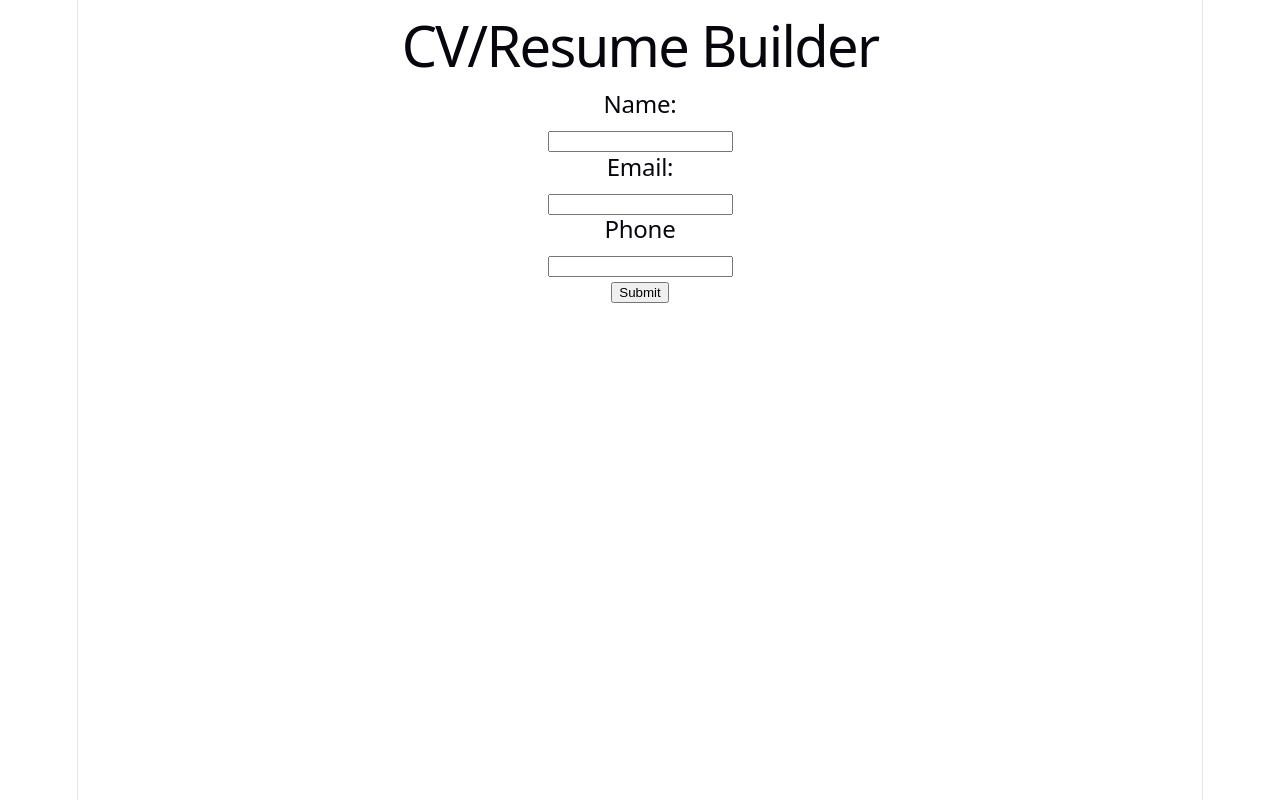
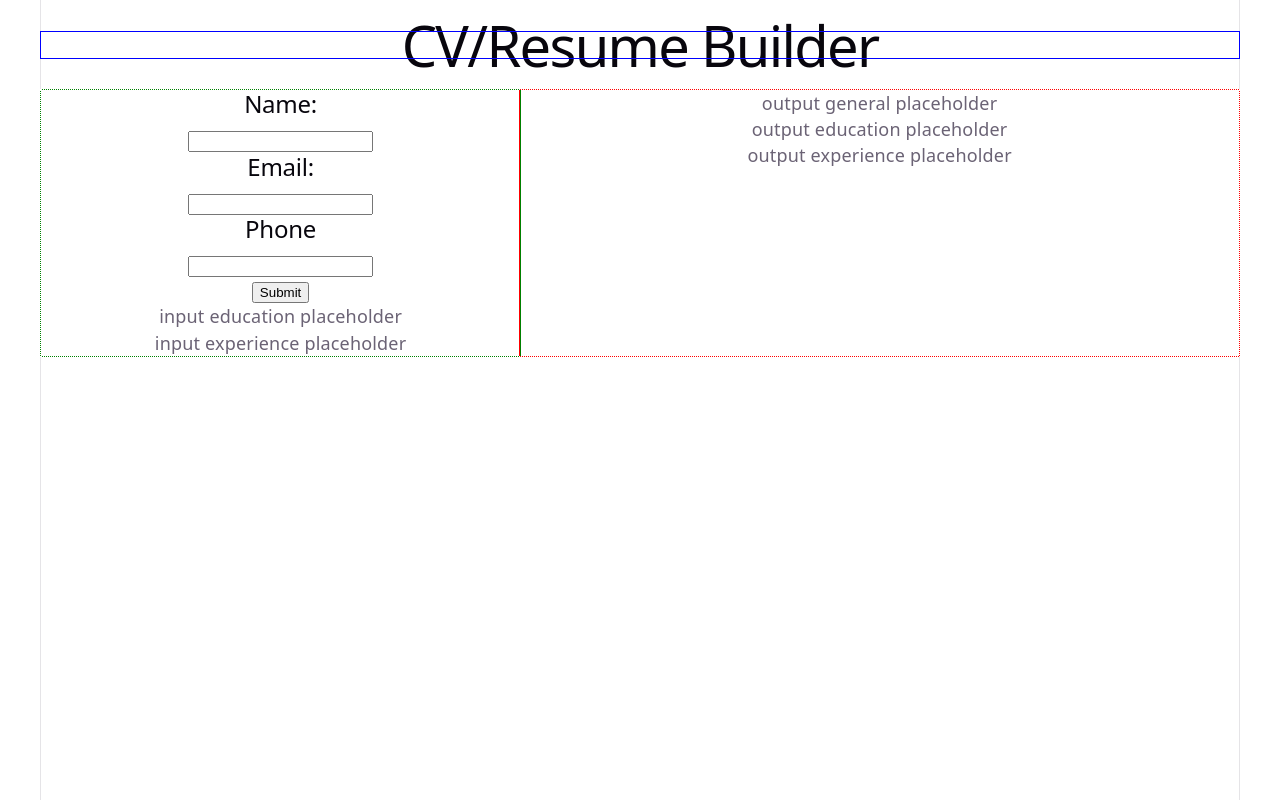
Before and after one commit to caojieming/odin-react-cv, a React (Vite) app: page / in a window 1280 px wide. Built offline with nearby package versions, Linux system fonts and the light colour scheme.

Commit message:
basic structure outline

```diff
--- a/src/App.jsx
+++ b/src/App.jsx
@@ -1,27 +1,35 @@
 import { useState } from 'react'
 import './styles/App.css'
-import { InputGeneral } from './components/InputGeneral'
-import { InputEducation } from './components/InputEducation'
-import { InputExperience } from './components/InputExperience'
+import { InputGeneral } from './components/input/InputGeneral.jsx'
+import { InputEducation } from './components/input/InputEducation.jsx'
+import { InputExperience } from './components/input/InputExperience.jsx'
+import { OutputGeneral } from './components/output/OutputGeneral.jsx'
+import { OutputEducation } from './components/output/OutputEducation.jsx'
+import { OutputExperience } from './components/output/OutputExperience.jsx'
 
 
 function App() {
 
 	return (
-		<main id='body'>
+		<>
+			<h1 id='title'>CV/Resume Builder</h1>
 
-			<h1>CV/Resume Builder</h1>
+			<main id='mainContent'>
 
-			<section id='input'>
-				<InputGeneral />
-				<InputEducation />
-				<InputExperience />
-			</section>
+				<section id='inputSect'>
+					<InputGeneral />
+					<InputEducation />
+					<InputExperience />
+				</section>
 
-			<section id='output'>
+				<section id='outputSect'>
+					<OutputGeneral />
+					<OutputEducation />
+					<OutputExperience />
+				</section>
 
-			</section>
-		</main>
+			</main>
+		</>
 	)
 }
 export default App
--- /dev/null
+++ b/src/components/input/InputEducation.jsx
@@ -0,0 +1,11 @@
+import { useState } from 'react'
+
+export function InputEducation() {
+    // const [person, setPerson] = useState(0);
+
+    return (
+        <div id='inputEducation'>
+            input education placeholder
+        </div>
+    );
+}
--- /dev/null
+++ b/src/components/input/InputExperience.jsx
@@ -0,0 +1,11 @@
+import { useState } from 'react'
+
+export function InputExperience() {
+    // const [person, setPerson] = useState(0);
+
+    return (
+        <div id='inputExperience'>
+            input experience placeholder
+        </div>
+    );
+}
--- a/src/components/InputExperience.jsx
+++ b/src/components/output/OutputEducation.jsx
@@ -1,10 +1,11 @@
 import { useState } from 'react'
 
-export function InputExperience() {
+export function OutputEducation() {
     // const [person, setPerson] = useState(0);
 
     return (
-        <div id='inputExperience'>
+        <div id='outputEducation'>
+            output education placeholder
         </div>
     );
 }
--- /dev/null
+++ b/src/components/output/OutputExperience.jsx
@@ -0,0 +1,11 @@
+import { useState } from 'react'
+
+export function OutputExperience() {
+    // const [person, setPerson] = useState(0);
+
+    return (
+        <div id='outputExperience'>
+            output experience placeholder
+        </div>
+    );
+}
--- a/src/components/InputEducation.jsx
+++ b/src/components/output/OutputGeneral.jsx
@@ -1,10 +1,11 @@
 import { useState } from 'react'
 
-export function InputEducation() {
+export function OutputGeneral() {
     // const [person, setPerson] = useState(0);
 
     return (
-        <div id='inputEducation'>
+        <div id='outputGeneral'>
+            output general placeholder
         </div>
     );
 }
--- a/src/styles/App.css
+++ b/src/styles/App.css
@@ -1,184 +1,18 @@
-.counter {
-  font-size: 16px;
-  padding: 5px 10px;
-  border-radius: 5px;
-  color: var(--accent);
-  background: var(--accent-bg);
-  border: 2px solid transparent;
-  transition: border-color 0.3s;
-  margin-bottom: 24px;
-
-  &:hover {
-    border-color: var(--accent-border);
-  }
-  &:focus-visible {
-    outline: 2px solid var(--accent);
-    outline-offset: 2px;
-  }
+#title {
+    outline: 1px solid blue;
 }
 
-.hero {
-  position: relative;
-
-  .base,
-  .framework,
-  .vite {
-    inset-inline: 0;
-    margin: 0 auto;
-  }
-
-  .base {
-    width: 170px;
-    position: relative;
-    z-index: 0;
-  }
-
-  .framework,
-  .vite {
-    position: absolute;
-  }
-
-  .framework {
-    z-index: 1;
-    top: 34px;
-    height: 28px;
-    transform: perspective(2000px) rotateZ(300deg) rotateX(44deg) rotateY(39deg)
-      scale(1.4);
-  }
-
-  .vite {
-    z-index: 0;
-    top: 107px;
-    height: 26px;
-    width: auto;
-    transform: perspective(2000px) rotateZ(300deg) rotateX(40deg) rotateY(39deg)
-      scale(0.8);
-  }
+#mainContent {
+    outline: 1px dotted white;
+    display: flex;
 }
 
-#center {
-  display: flex;
-  flex-direction: column;
-  gap: 25px;
-  place-content: center;
-  place-items: center;
-  flex-grow: 1;
-
-  @media (max-width: 1024px) {
-    padding: 32px 20px 24px;
-    gap: 18px;
-  }
+#inputSect {
+    outline: 1px solid green;
+    width: 40%;
 }
 
-#next-steps {
-  display: flex;
-  border-top: 1px solid var(--border);
-  text-align: left;
-
-  & > div {
-    flex: 1 1 0;
-    padding: 32px;
-    @media (max-width: 1024px) {
-      padding: 24px 20px;
-    }
-  }
-
-  .icon {
-    margin-bottom: 16px;
-    width: 22px;
-    height: 22px;
-  }
-
-  @media (max-width: 1024px) {
-    flex-direction: column;
-    text-align: center;
-  }
+#outputSect {
+    outline: 1px solid red;
+    width: 60%;
 }
-
-#docs {
-  border-right: 1px solid var(--border);
-
-  @media (max-width: 1024px) {
-    border-right: none;
-    border-bottom: 1px solid var(--border);
-  }
-}
-
-#next-steps ul {
-  list-style: none;
-  padding: 0;
-  display: flex;
-  gap: 8px;
-  margin: 32px 0 0;
-
-  .logo {
-    height: 18px;
-  }
-
-  a {
-    color: var(--text-h);
-    font-size: 16px;
-    border-radius: 6px;
-    background: var(--social-bg);
-    display: flex;
-    padding: 6px 12px;
-    align-items: center;
-    gap: 8px;
-    text-decoration: none;
-    transition: box-shadow 0.3s;
-
-    &:hover {
-      box-shadow: var(--shadow);
-    }
-    .button-icon {
-      height: 18px;
-      width: 18px;
-    }
-  }
-
-  @media (max-width: 1024px) {
-    margin-top: 20px;
-    flex-wrap: wrap;
-    justify-content: center;
-
-    li {
-      flex: 1 1 calc(50% - 8px);
-    }
-
-    a {
-      width: 100%;
-      justify-content: center;
-      box-sizing: border-box;
-    }
-  }
-}
-
-#spacer {
-  height: 88px;
-  border-top: 1px solid var(--border);
-  @media (max-width: 1024px) {
-    height: 48px;
-  }
-}
-
-.ticks {
-  position: relative;
-  width: 100%;
-
-  &::before,
-  &::after {
-    content: '';
-    position: absolute;
-    top: -4.5px;
-    border: 5px solid transparent;
-  }
-
-  &::before {
-    left: 0;
-    border-left-color: var(--border);
-  }
-  &::after {
-    right: 0;
-    border-right-color: var(--border);
-  }
-}
--- a/src/styles/index.css
+++ b/src/styles/index.css
@@ -1,3 +1,8 @@
+/* for dev purposes, comment out when unneeded */
+* {
+  /* outline: 1px solid red; */
+}
+
 :root {
   --text: #6b6375;
   --text-h: #08060d;
@@ -55,7 +60,8 @@ body {
 }
 
 #root {
-  width: 1126px;
+  /* width: 1126px; */
+  width: 1200px;
   max-width: 100%;
   margin: 0 auto;
   text-align: center;
```
Also changed, not shown: src/components/input/InputGeneral.jsx (renamed from src/components/InputGeneral.jsx).
